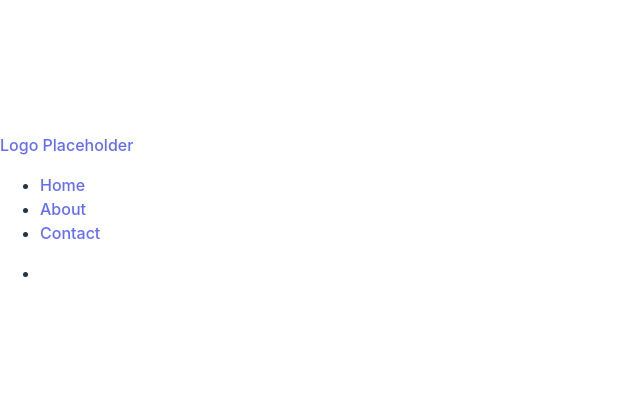
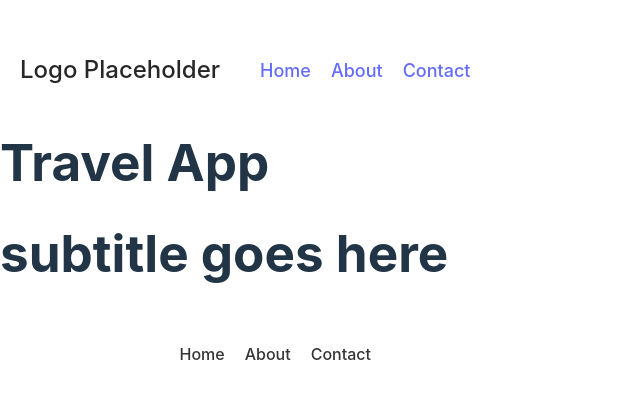
Before and after one commit to Sam-T-G/Travel-App, a React (Vite) app: page / in a window 1280 px wide. Shown: the part 183-582 px from the top of the page, without its empty margins (0-640 px from the left). Built offline with nearby package versions, Linux system fonts and the light colour scheme.

Commit message:
Home Page and routes set-up

```diff
--- a/src/App.tsx
+++ b/src/App.tsx
@@ -1,6 +1,7 @@
 import React from "react";
 import { BrowserRouter, Route, Routes } from "react-router-dom";
 import Navbar from "./components/Navbar";
+import Home from "./components/Home";
 import Footer from "./components/Footer";
 
 const App: React.FC = () => {
@@ -9,7 +10,10 @@ const App: React.FC = () => {
       <div className="app">
         <Navbar />
         <Routes>
-          <Route path="/"></Route>
+          <Route
+            path="/"
+            element={<Home title="Travel App" subtitle="subtitle goes here" />}
+          ></Route>
         </Routes>
         <Footer />
       </div>
--- a/src/components/Footer.css
+++ b/src/components/Footer.css
@@ -0,0 +1,47 @@
+.footer {
+    background-color: #333; /* Set background color */
+        color: #fff; /* Set text color */
+        padding: 10px 0; /* Add some padding */
+}
+
+.footer-container {
+    display: flex; /* Use flexbox for layout */
+    justify-content: center; /* Align items horizontally */
+    align-items: baseline; /* Align items vertically */
+    max-width: 1440px; /* Set max width */
+    margin: 0 auto; /* Center the navbar */
+    padding: 0 20px; /* Add padding */
+}
+
+.footer-content {
+    display: flex;
+    justify-content: space-between;
+    align-items: center;
+}
+
+.footer-menu {
+    list-style: none; /* Remove list bullet points */
+    display: flex; /* Use flexbox for layout */
+    align-items: center;
+    margin: 17px;
+  }
+
+.footer-buttons {
+    display: flex;
+    justify-content: space-between;
+    text-decoration: none; /* Remove underline */
+    font-size: 18px; /* Set font size */
+}
+
+.footer-link {
+    display: flex;
+    justify-content: space-between;
+    align-items: center;
+    list-style: none;
+    margin: 10px;
+    color: #353535; /* Set text color */
+}
+
+.footer-link:hover {
+    text-decoration: underline; /* Add underline on hover */
+  }
--- a/src/components/Footer.tsx
+++ b/src/components/Footer.tsx
@@ -1,10 +1,26 @@
 import React from "react";
+import "./Footer.css";
+import { Link } from "react-router-dom";
 
 const Footer: React.FC = () => {
   return (
     <div className="footer-container">
       <ul className="footer-menu">
-        <li></li>
+        <li className="footer-button">
+          <Link to="/" className="footer-link">
+            Home
+          </Link>
+        </li>
+        <li className="footer-button">
+          <Link to="/" className="footer-link">
+            About
+          </Link>
+        </li>
+        <li className="footer-button">
+          <Link to="/" className="footer-link">
+            Contact
+          </Link>
+        </li>
       </ul>
     </div>
   );
--- a/src/components/Home.tsx
+++ b/src/components/Home.tsx
@@ -1,10 +1,20 @@
 import React from "react";
 import "./Home.css";
 
-const Home: React.FC = () => {
+interface HomeProps {
+  title: string;
+  subtitle: string;
+}
+
+const Home: React.FC<HomeProps> = ({ title, subtitle }) => {
   return (
     <div className="home-container">
-      <div className="home-content"></div>
+      <div className="home-content">
+        <div className="hero-element">
+          {title && <h1 className="hero-title">{title}</h1>}
+          {title && <h1 className="hero-title">{subtitle}</h1>}
+        </div>
+      </div>
     </div>
   );
 };
--- a/src/components/Navbar.css
+++ b/src/components/Navbar.css
@@ -0,0 +1,42 @@
+.navbar {
+    background-color: #535353; /* Set background color */
+    color: #000000; /* Set text color */
+    padding: 10px 0; /* Add some padding */
+  }
+
+  .navbar-container {
+    display: flex; /* Use flexbox for layout */
+    justify-content: space-between; /* Align items horizontally */
+    align-items: center; /* Align items vertically */
+    max-width: 1440px; /* Set max width */
+    margin: 0 auto; /* Center the navbar */
+    padding: 0 20px; /* Add padding */
+    color: #242424; /* Set text color */
+  }
+
+  .navbar-logo {
+    color: #272727; /* Set text color */
+    text-decoration: none; /* Remove underline */
+    font-size: 24px; /* Set font size */
+  }
+
+  .navbar-menu {
+    list-style: none; /* Remove list bullet points */
+    display: flex; /* Use flexbox for layout */
+    color: #0f0f0f; /* Set text color */
+  }
+
+  .navbar-button {
+    margin-right: 20px; /* Add margin between items */
+    color: #030303; /* Set text color */
+  }
+
+  .navbar-link {
+    color: rgb(53, 53, 53)e2e; /* Set text color */
+    text-decoration: none; /* Remove underline */
+    font-size: 18px; /* Set font size */
+  }
+
+  .navbar-link:hover {
+    text-decoration: underline; /* Add underline on hover */
+  }
```
